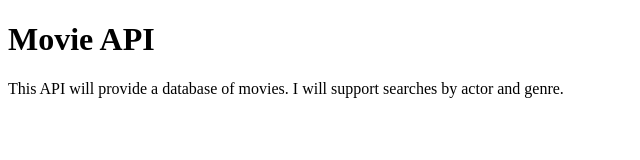
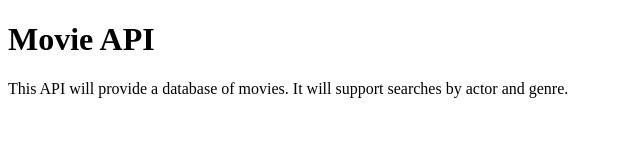
Before and after one commit to Mr-Macko/movie_api, a website: page public/documentation.html in a window 1280 px wide. Shown: the full height of the page, 0-640 px from the left. Drawn offline with Linux system fonts and the light colour scheme.

Commit message:
spelling correction

```diff
--- a/public/documentation.html
+++ b/public/documentation.html
@@ -5,6 +5,6 @@
     </head>
     <body>
         <h1>Movie API</h1>
-        <p>This API will provide a database of movies. I will support searches by actor and genre.</p>
+        <p>This API will provide a database of movies. It will support searches by actor and genre.</p>
     </body>
 </html>
```
